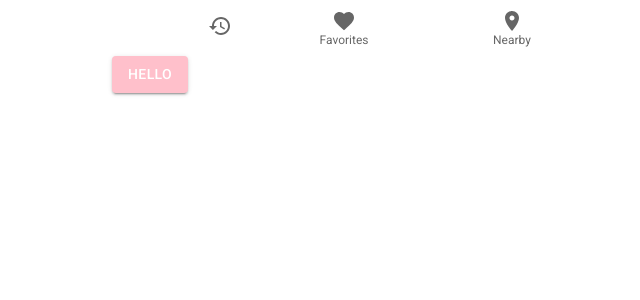
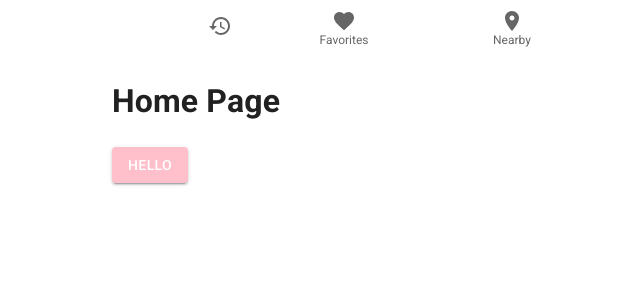
Before and after one commit to intive/patronage22-bialystok-js-simple-jira, a React (Create React App) app: page / in a window 1280 px wide. Shown: the top 300 px of the page, without its empty margins (252-892 px from the left). Built offline with nearby package versions, Linux system fonts and the light colour scheme.

Commit message:
Added Cypres Priettier & Redux Toolkit to project

```diff
--- a/src/App.tsx
+++ b/src/App.tsx
@@ -1,31 +1,14 @@
-import Container from "@mui/material/Container";
-import Button from "@mui/material/Button";
-import styled from "styled-components";
 import { Routes, Route, Link } from "react-router-dom";
 import Nav from "./components/Nav/Nav";
 import About from "./components/About";
-
-const StyledButton = styled(Button)`
-  background-color: pink;
-  cursor: pointer;
-  &:hover {
-    background-color: red;
-  }
-`;
+import Home from "./components/Home";
 
 export default function App() {
   return (
     <>
       <Nav />
       <Routes>
-        <Route
-          path="/"
-          element={
-            <Container maxWidth="sm">
-              <StyledButton variant="contained">Hello</StyledButton>
-            </Container>
-          }
-        />
+        <Route path="/" element={<Home />} />
         <Route path="/about" element={<About />} />
       </Routes>
     </>
--- /dev/null
+++ b/src/components/Home.tsx
@@ -0,0 +1,26 @@
+import Container from "@mui/material/Container";
+import Button from "@mui/material/Button";
+import styled from "styled-components";
+
+interface Props {}
+
+const StyledButton = styled(Button)`
+  background-color: pink;
+  cursor: pointer;
+  &:hover {
+    background-color: red;
+  }
+`;
+
+const Home = (props: Props) => {
+  return (
+    <div>
+      <Container maxWidth="sm">
+        <h1>Home Page</h1>
+        <StyledButton variant="contained">Hello</StyledButton>
+      </Container>
+    </div>
+  );
+};
+
+export default Home;
```
Also changed, not shown: package.json (+8 -1 lines), tsconfig.json (+2 -8 lines), .prettierrc.json (added), 2 other files (tests, documents, lock files or other folders).
